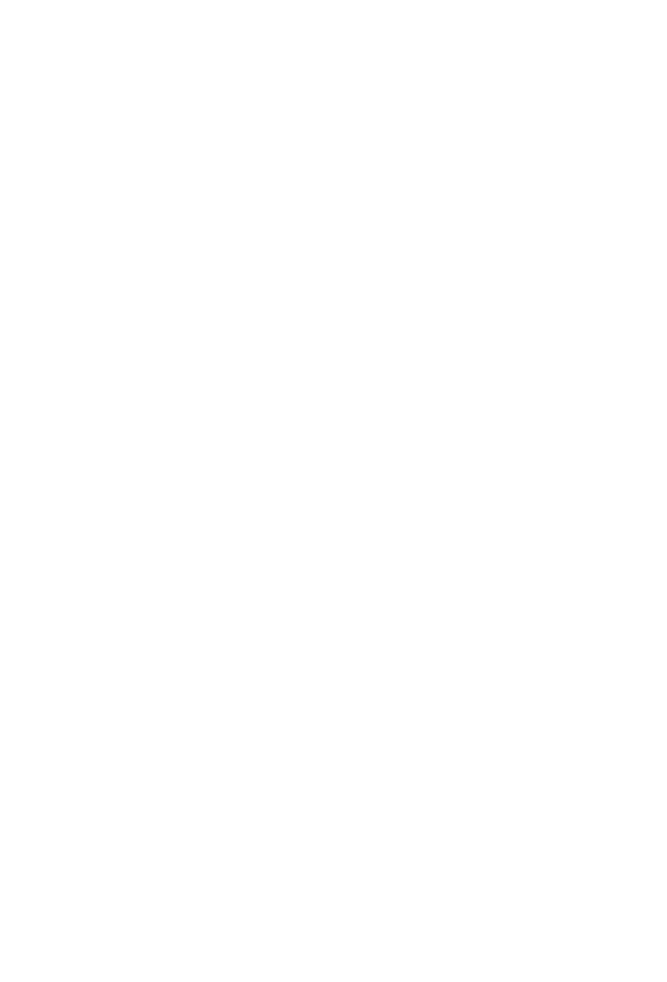
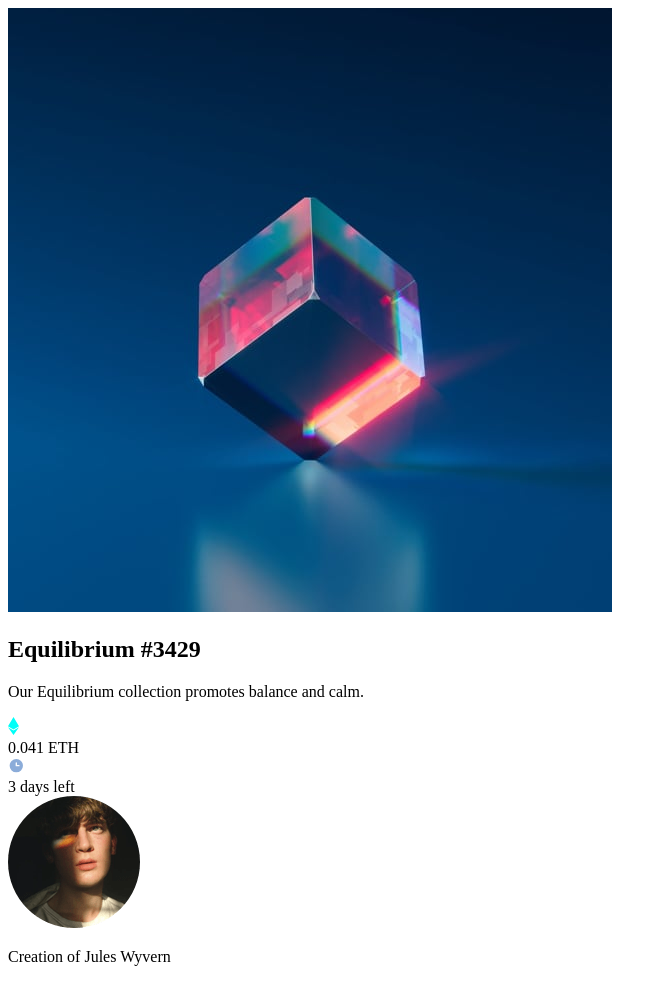
Before and after one commit to DanilKuznet1/NFT-Card, a plain HTML site: page index.html in a window 1280 px wide. Shown: the whole page, without its empty margins (0-667 px from the left). Before the commit the page ends 800 px from the top, so only its background shows below. Drawn offline with Linux system fonts and the light colour scheme.

Commit message:
add starter code in index.html
added images and text in index.html to style

```diff
--- a/index.html
+++ b/index.html
@@ -16,5 +16,21 @@
     />
     <title>Frontend Mentor | NFT preview card component</title>
   </head>
-  <body></body>
+  <body>
+    <img src="images/image-equilibrium.jpg" alt="image of an Equilibrium" />
+    <h2>Equilibrium #3429</h2>
+    <p>Our Equilibrium collection promotes balance and calm.</p>
+    <section class="cost-section">
+      <svg width="11" height="18" xmlns="http://www.w3.org/2000/svg"><path d="M11 10.216 5.5 18 0 10.216l5.5 3.263 5.5-3.262ZM5.5 0l5.496 9.169L5.5 12.43 0 9.17 5.5 0Z" fill="#00FFF8"/>
+      <div class="eth-price">0.041 ETH</div>
+    </section>
+    <section class="time-section">
+      <svg width="17" height="17" xmlns="http://www.w3.org/2000/svg"><path d="M8.305 2.007a6.667 6.667 0 1 0 0 13.334 6.667 6.667 0 0 0 0-13.334Zm2.667 7.334H8.305a.667.667 0 0 1-.667-.667V6.007a.667.667 0 0 1 1.334 0v2h2a.667.667 0 0 1 0 1.334Z" fill="#8BACD9"/></svg>
+      <div>3 days left</div>
+    </section>
+    <section class="creator-section">
+      <img src="images/image-avatar.png" alt="">
+      <p>Creation of Jules Wyvern</p>
+    </section>
+  </body>
 </html>
```
